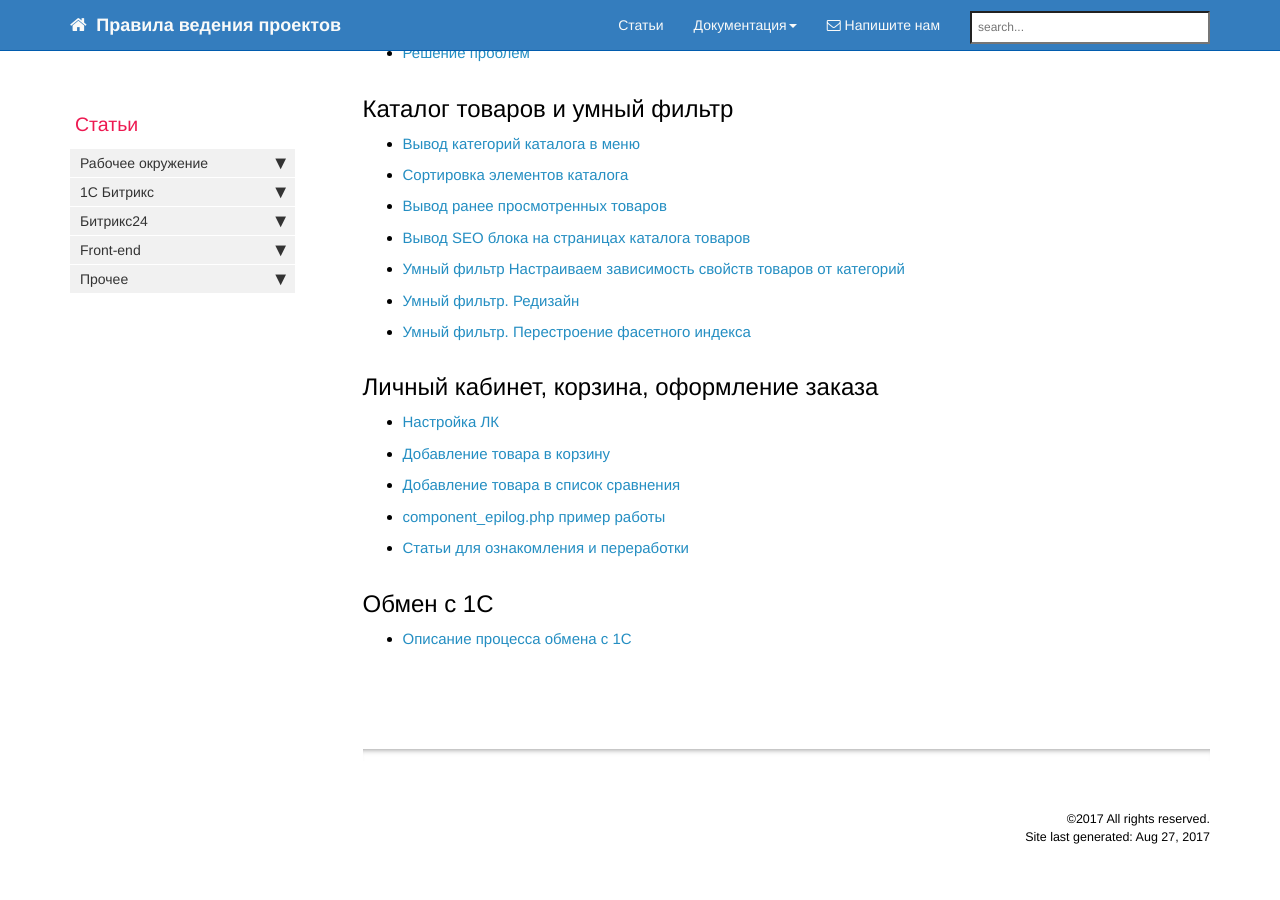
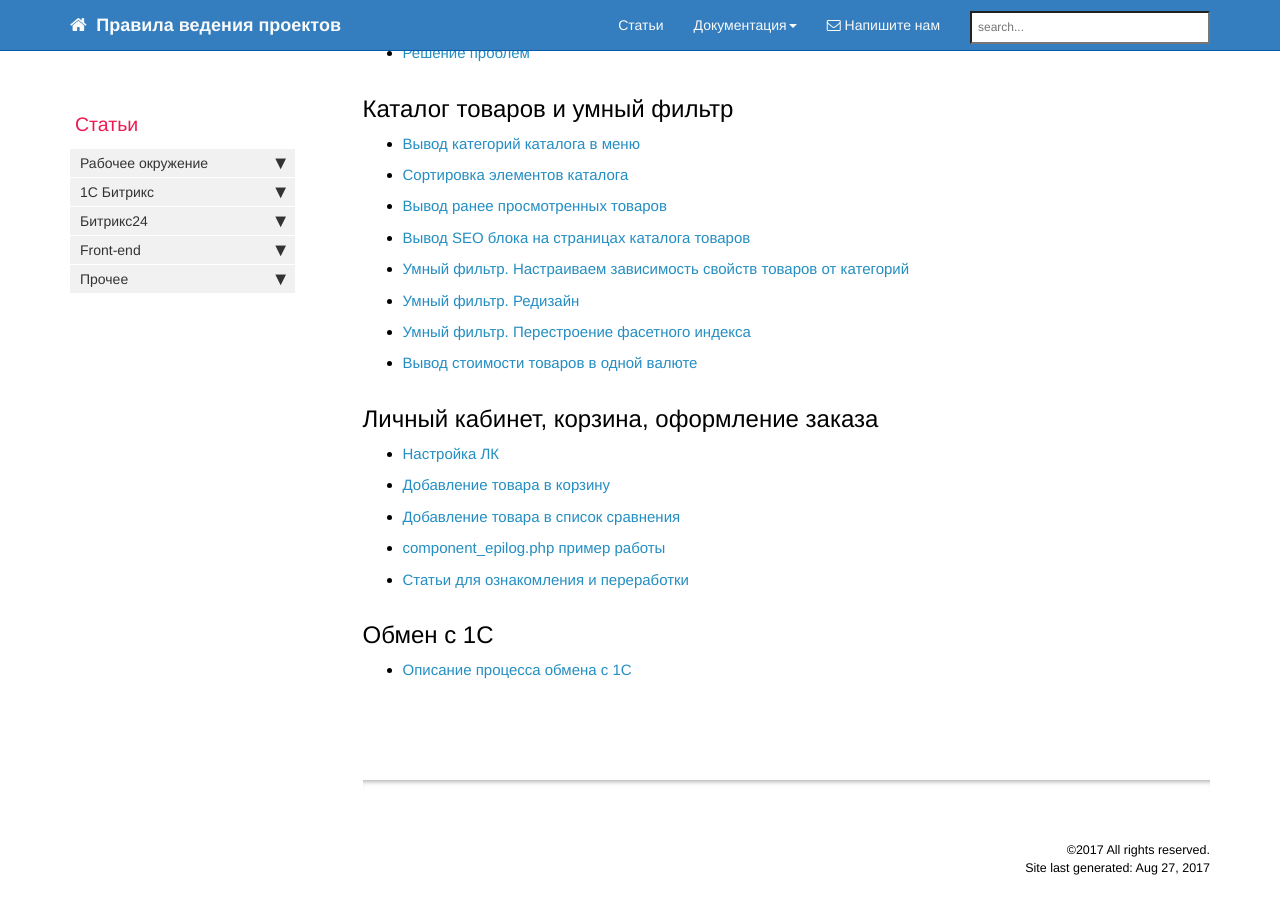
Before and after one commit to gdecider/gdecider.github.io, a Jekyll site: the page built from pages/articles/articles-g-cms-bitrix.md, in a window 1280 px wide and 900 px high, scrolled down 589 px. Built offline with Jekyll 4.4.1, drawn with Linux system fonts in a browser that asks for light colours; nearby versions of some CDN libraries; comment, search, counter and statistics services are not loaded.

Commit message:
Update articles-g-cms-bitrix.md

```diff
--- a/pages/articles/articles-g-cms-bitrix.md
+++ b/pages/articles/articles-g-cms-bitrix.md
@@ -28,9 +28,10 @@ toc: false
 * [Сортировка элементов каталога](/articles_bx-catalog-sort.html)
 * [Вывод ранее просмотренных товаров](/articles_bx-catalog-viewed-products.html)
 * [Вывод SEO блока на страницах каталога товаров](/articles_bx-seo-for-catalog.html)
-* [Умный фильтр Настраиваем зависимость свойств товаров от категорий](/articles_bx-smart-filter-category-props-config.html)
+* [Умный фильтр. Настраиваем зависимость свойств товаров от категорий](/articles_bx-smart-filter-category-props-config.html)
 * [Умный фильтр. Редизайн](/articles_bx-smart-filter-redesign.html)
 * [Умный фильтр. Перестроение фасетного индекса](/articles_bx-smart-filter-faset.html)
+* [Вывод стоимости товаров в одной валюте](/articles_bx-catalog-vivod-stoimosti-tovarov-v-odnoi-valute.html)
 
 ## Личный кабинет, корзина, оформление заказа
 
```
